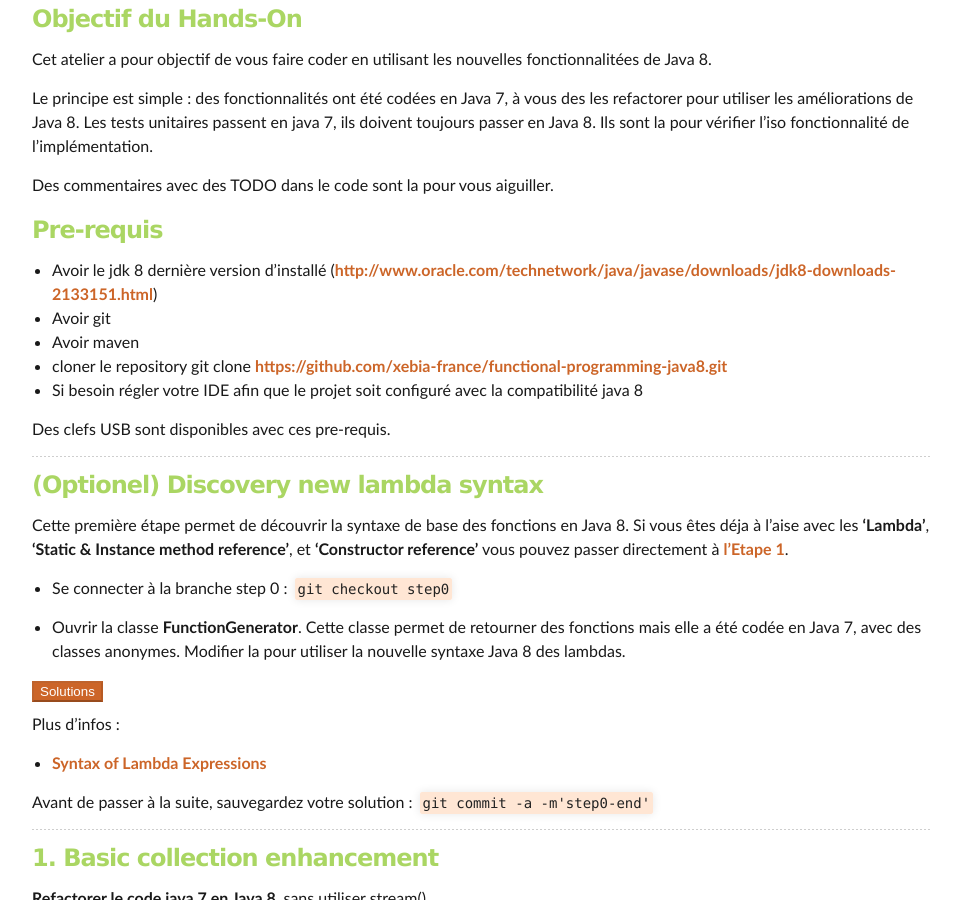
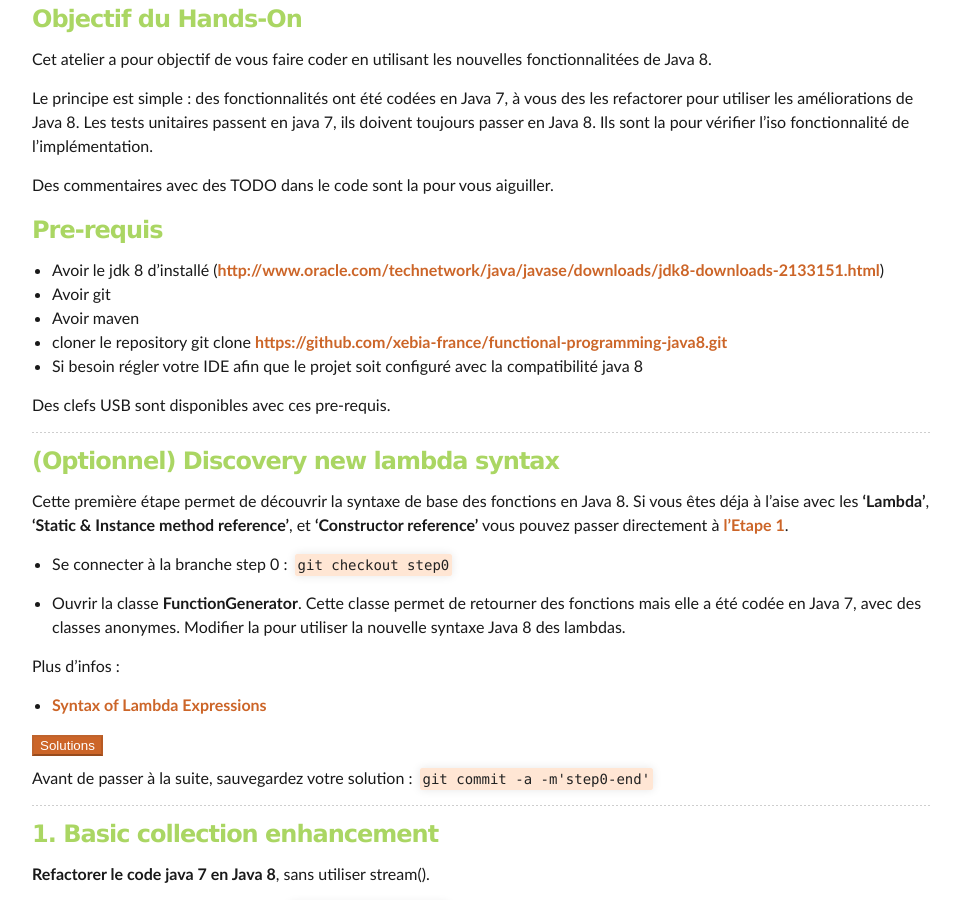
Before and after one commit to publicissapient-france/functional-programming-java8, a Jekyll site: the page built from index.md, in a window 1280 px wide and 900 px high, scrolled down 270 px. Shown: the whole window, without its empty margins (158-1119 px from the left). Built offline with Jekyll 4.4.1, drawn with Linux system fonts in a browser that asks for light colours; some of the changed lines change nothing that is shown.

Commit message:
review step0

```diff
--- a/index.md
+++ b/index.md
@@ -13,7 +13,7 @@
 Des commentaires avec des TODO dans le code sont la pour vous aiguiller.
 
 ### Pre-requis
-* Avoir le jdk 8 dernière version d'installé ([http://www.oracle.com/technetwork/java/javase/downloads/jdk8-downloads-2133151.html](http://www.oracle.com/technetwork/java/javase/downloads/jdk8-downloads-2133151.html))
+* Avoir le jdk 8  d'installé ([http://www.oracle.com/technetwork/java/javase/downloads/jdk8-downloads-2133151.html](http://www.oracle.com/technetwork/java/javase/downloads/jdk8-downloads-2133151.html))
 * Avoir git
 * Avoir maven
 * cloner le repository git clone [https://github.com/xebia-france/functional-programming-java8.git](https://github.com/xebia-france/functional-programming-java8.git)
@@ -23,13 +23,17 @@
 
 -----------------
 
-### (Optionel) Discovery new lambda syntax
+### (Optionnel) Discovery new lambda syntax
  Cette première étape permet de découvrir la syntaxe de base des fonctions en Java 8. Si vous êtes déja à l'aise avec les **'Lambda'**, **'Static & Instance method reference'**, et **'Constructor reference'** vous pouvez passer directement à **[l'Etape 1](#step1)**.
 
  * Se connecter à la branche step 0 :
      `git checkout step0`
 
  * Ouvrir la classe **FunctionGenerator**. Cette classe permet de retourner des fonctions mais elle a été codée en Java 7, avec des classes anonymes. Modifier la pour utiliser la nouvelle syntaxe Java 8 des lambdas.
+
+Plus d'infos :
+
+ * [Syntax of Lambda Expressions](http://docs.oracle.com/javase/tutorial/java/javaOO/lambdaexpressions.html#syntax)
 
 <blockquote class = 'help' markdown="1">
 
@@ -55,21 +59,17 @@
 directement à la méthode length() avec la notation équivalente :
 {% highlight java %}
 // Instance Method reference
-Function<String,Integer> myFunction = String::length;
+Function<String,Integer> myFunction = String::length; //Equivalent input -> input.length()
 {% endhighlight %}
 
 De  même des syntaxes équivalentes existent pour :
 {% highlight java %}
 // Static method reference
-IntFunction myFunction = Math::abs;
+IntFunction myFunction = Math::abs; //Equivalent input -> Math.abs(input)
 // Constructor reference
-Function<String,StringBuilder> myFunction = StringBuilder::new;
+Function<String,StringBuilder> myFunc = StringBuilder::new; //Equivalent input -> new StringBuilder(input)
 {% endhighlight %}
  </blockquote>
-
-Plus d'infos :
-
- * [Syntax of Lambda Expressions](http://docs.oracle.com/javase/tutorial/java/javaOO/lambdaexpressions.html#syntax)
 
  Avant de passer à la suite, sauvegardez votre solution : `git commit -a -m'step0-end' `
 
```
